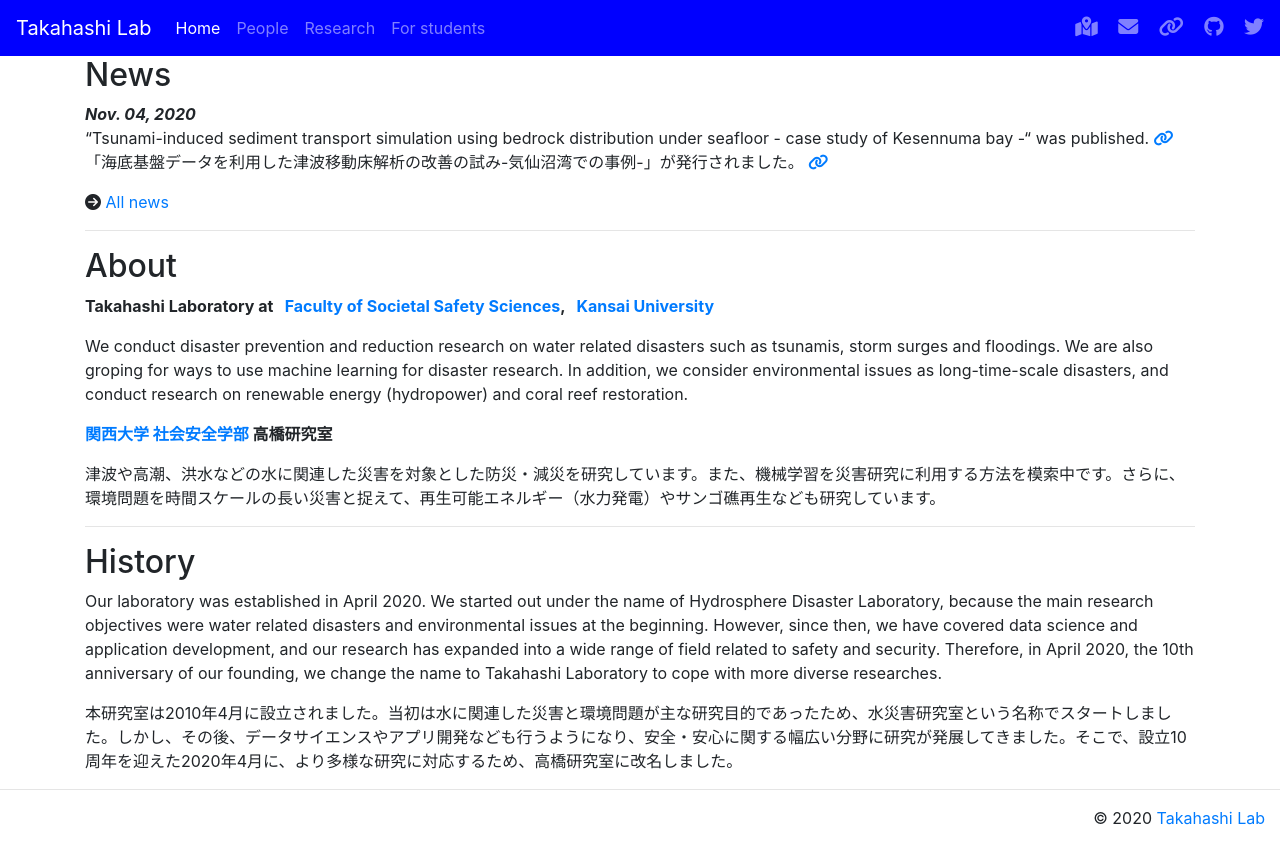
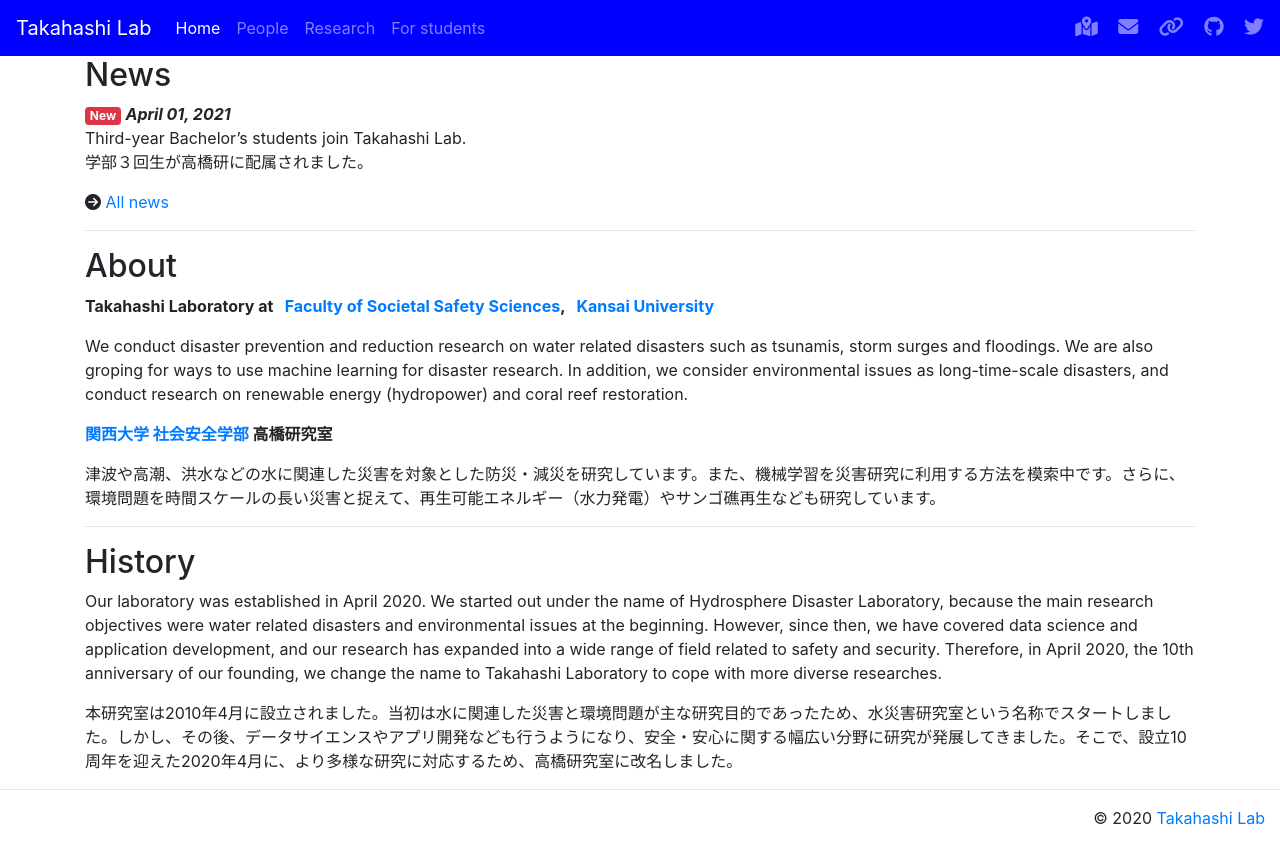
Before and after one commit to tkhslab/tkhslab.github.io, a Jekyll site: the page built from index.md, in a window 1280 px wide. Shown: the top 864 px of the page. Built offline with Jekyll 4.4.1, drawn with Linux system fonts in a browser that asks for light colours; nearby versions of some CDN libraries.

Commit message:
add news

```diff
--- a/index.md
+++ b/index.md
@@ -2,12 +2,10 @@
 title: Home
 ---
 ## News
-<!-- <span class="badge badge-danger">New</span> -->
-***Nov. 04, 2020***
-"Tsunami-induced sediment transport simulation using bedrock distribution under seafloor - case study of Kesennuma bay -" was published.
-<a href="https://www.jstage.jst.go.jp/article/kaigan/76/2/76_I_427/_article/-char/en/"><i class="fas fa-link"></i></a>
-「海底基盤データを利用した津波移動床解析の改善の試み-気仙沼湾での事例-」が発行されました。
-<a href="https://www.jstage.jst.go.jp/article/kaigan/76/2/76_I_427/_article/-char/ja/"><i class="fas fa-link"></i></a>
+<span class="badge badge-danger">New</span>
+***April 01, 2021***
+Third-year Bachelor's students join Takahashi Lab.
+学部３回生が高橋研に配属されました。
 
 <i class="fas fa-arrow-circle-right"></i>
 [All news](/allnews.html)
```
Also changed, not shown: allnews.md (+4 -0 lines).
